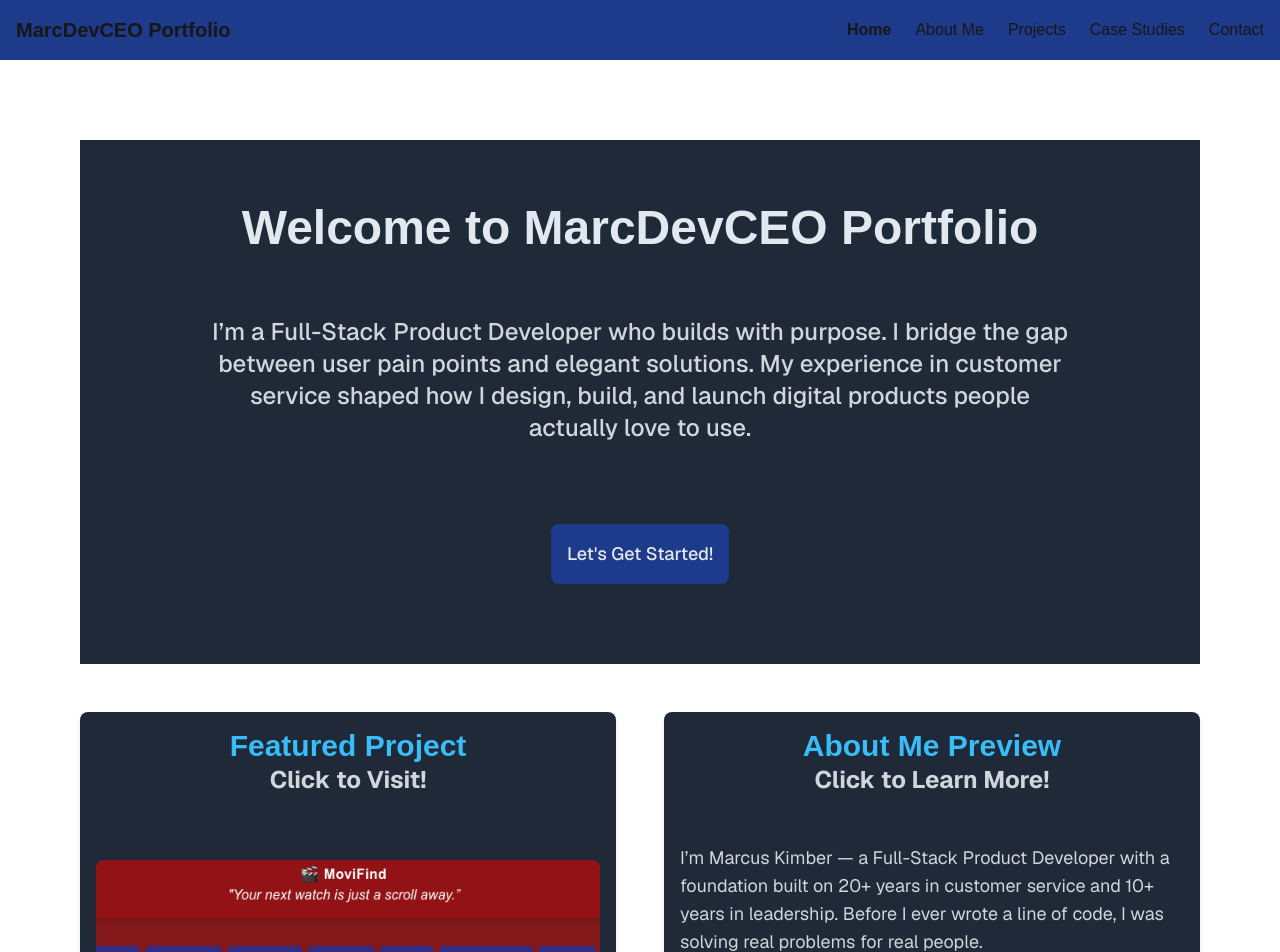
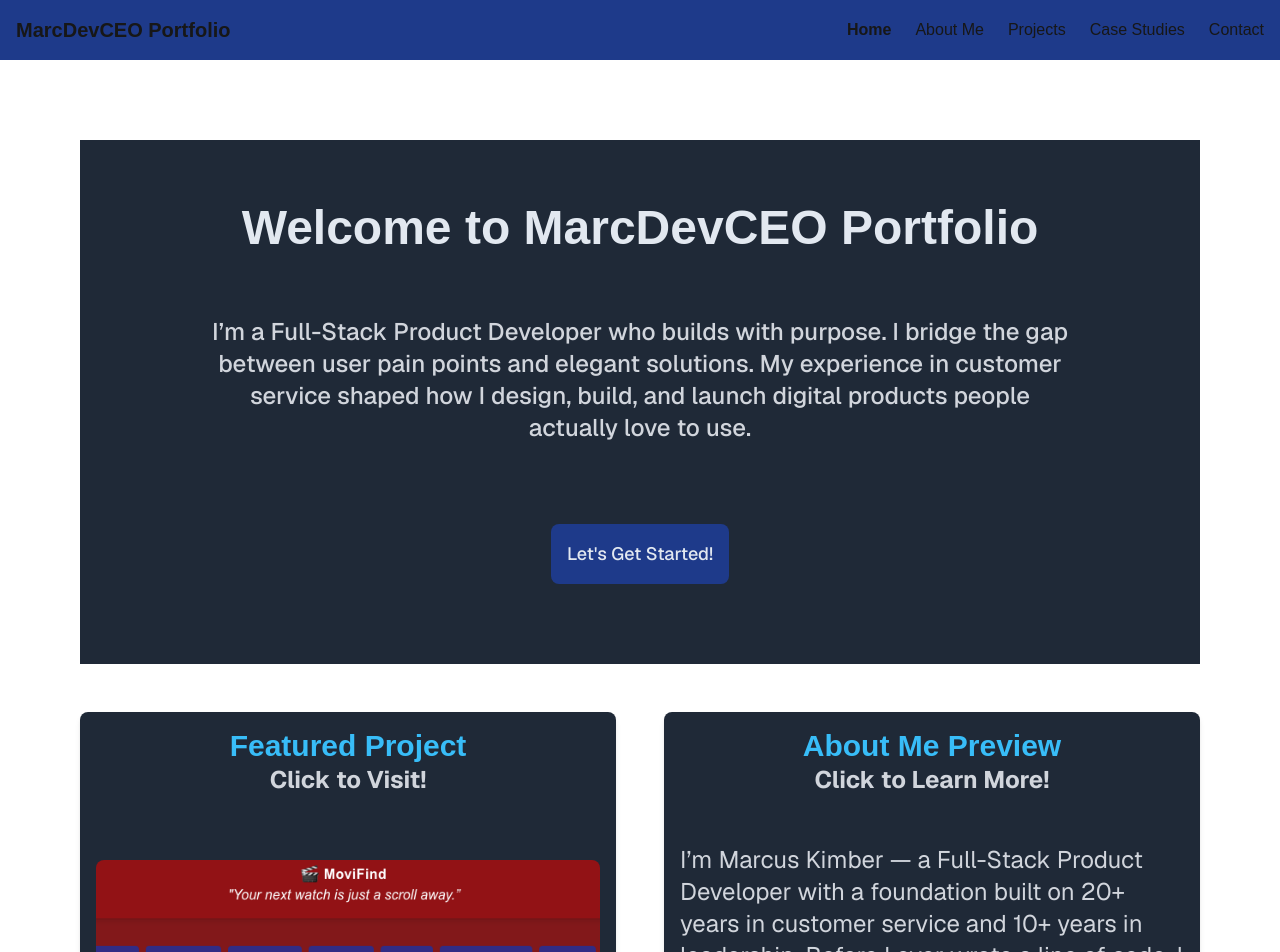
Before and after one commit to marcdevceo/marcdevceo, a Next.js app: page / in a window 1280 px wide. Shown: the top 952 px of the page. Built offline with nearby package versions, Linux system fonts and the light colour scheme.

Commit message:
chore: removed buttonText size of AboutPreview

```diff
--- a/components/home/AboutPrevious.tsx
+++ b/components/home/AboutPrevious.tsx
@@ -13,7 +13,7 @@ export default function AboutPrevious() {
               Click to Learn More!
             </Text>
           <SpacerY size="xxl" />
-            <Text size="buttonText">
+            <Text>
               I’m Marcus Kimber — a Full-Stack Product Developer with a foundation
               built on 20+ years in customer service and 10+ years in leadership.
               Before I ever wrote a line of code, I was solving real problems for
```
